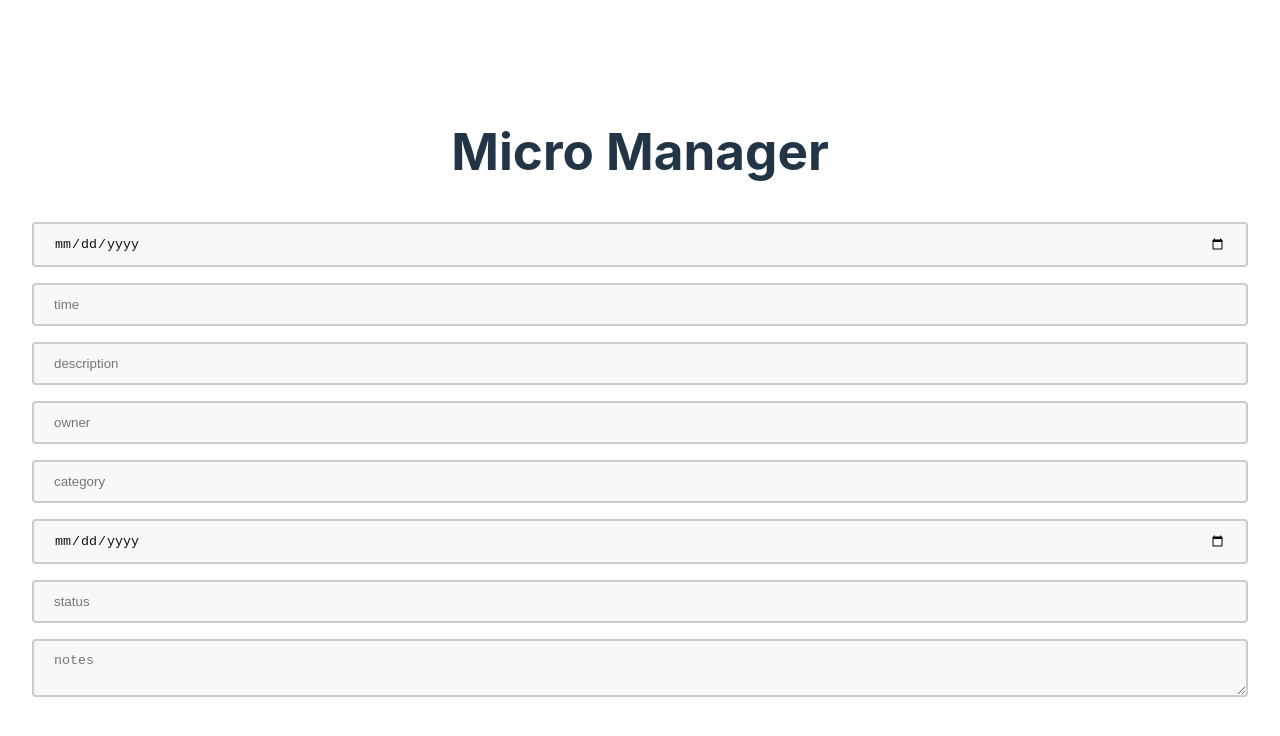
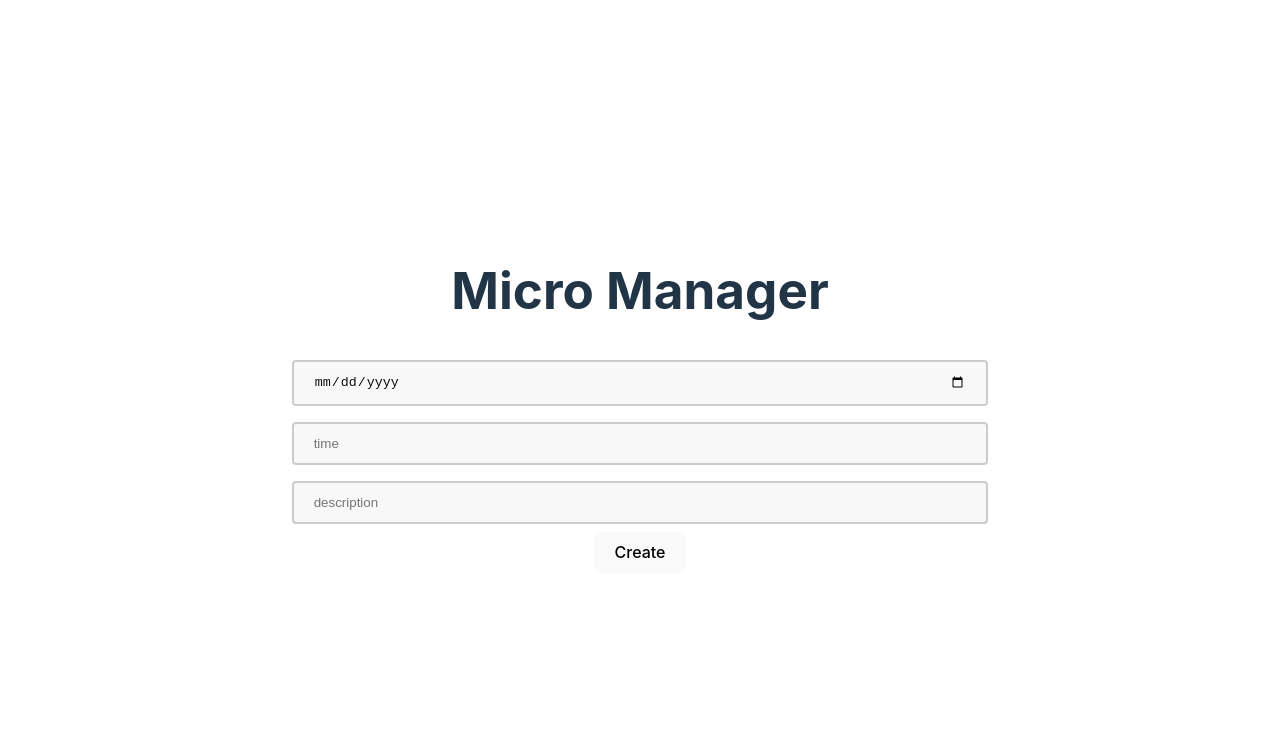
Before and after one commit to philknowles/rails-vue-api, a Vue app in the folder Vue/: page / in a window 1280 px wide. Shown: the top 736 px of the page. Built offline with nearby package versions, Linux system fonts and the light colour scheme.

Commit message:
Create Record functionality

```diff
--- a/Vue/src/components/Management.vue
+++ b/Vue/src/components/Management.vue
@@ -16,7 +16,7 @@
       placeholder="description"
       class="title-input">
 
-      <input type="text"
+      <!-- <input type="text"
       v-model="owner"
       placeholder="owner"
       class="title-input">
@@ -39,11 +39,57 @@
       <textarea
       v-model="notes"
       placeholder="notes"
-      class="title-input"></textarea>
+      class="title-input"></textarea> -->
+
+      <button v-if="isEditing" @click="updateRecord">Update</button>
+      <button v-if="isEditing" @click="cancelRecord">Cancel</button>
+      <button v-else @click="createRecord">Create</button>
+
+      <div v-for="item in managements" :key="item.id">
+        <h5>{{item.id}} {{ item.title }}</h5>
+        <p>{{ item.date }} {{ item.time }} {{ item.description }}{{ item.owner }}{{ item.category }}{{ item.due_date }}{{ item.status }}</p>
+        <p>{{ item.notes }}</p>
+        <button @click="editRecord(item.id)">Edit</button>
+        <button @click="deleteRecord(item.id)">Delete</button>
+      </div>
+
 </div>
 </template>
 
 <script setup>
+  import {ref, onMounted} from 'vue';
+
+  const managements = ref([]);
+  const date = ref('');
+  const time = ref('');
+  const description = ref('');
+  const record_id = ref(0);
+  const isEditing = false;
+  const API_URL = "http://localhost:3000/managements";
+
+  const createRecord = async() => {
+    const res = await fetch(API_URL, {
+      method: "POST",
+      headers: {
+        'Content-Type': 'application/json'
+      },
+      body: JSON.stringify({
+        date: date.value,
+        time: time.value,
+        description: description.value
+      })
+    })
+
+    const data = await res.json()
+
+    managements.value.push(data)
+    date.value = ''
+    time.value = ''
+    description.value = ''
+    record_id.value = 0;
+
+    console.log(data)
+  }
 
 </script>
 
```
